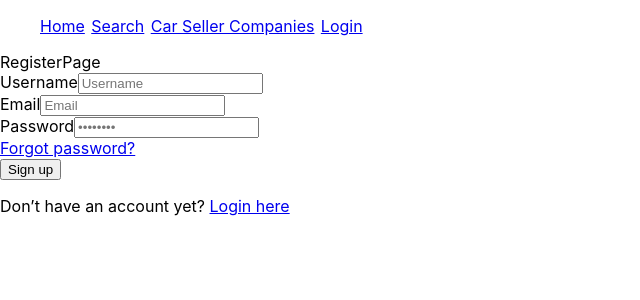
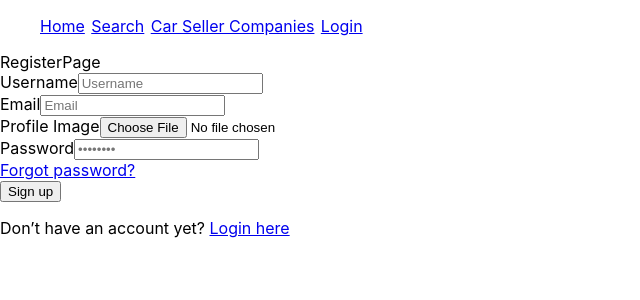
Before and after one commit to aleksandromilenkov/CarSellersClient, a React (Create React App) app: page /register in a window 1280 px wide. Shown: the top 300 px of the page, without its empty margins (0-640 px from the left). Built offline with nearby package versions, Linux system fonts and the light colour scheme.

Commit message:
update user picture and create user with picture

```diff
--- a/src/Components/Authentication/RegisterForm.tsx
+++ b/src/Components/Authentication/RegisterForm.tsx
@@ -11,12 +11,14 @@ type RegisterFormInputs = {
   username: string;
   password: string;
   email:string;
+  profileImage?: File | null;
 };
 
 const validation = Yup.object().shape({
     username: Yup.string().required("Username is required"),
     password: Yup.string().required("Password is required"),
     email: Yup.string().required("Email is required"),
+
   });
 const RegisterForm = (props: Props) => {
     const { registerUser, isLoading } = useRegister();
@@ -26,12 +28,16 @@ const RegisterForm = (props: Props) => {
       handleSubmit,
       formState: { errors },
     } = useForm<RegisterFormInputs>({ resolver: yupResolver(validation) });
-    const handleRegister = (form: RegisterFormInputs) => {
-      const userName = form.username;
-      const password = form.password;
-      const email = form.email;
-      console.log(userName, password, email);
-      registerUser({ userName, email, password });
+    const handleRegister = (formValues: RegisterFormInputs) => {
+      const formData = new FormData();
+      formData.append("username", formValues.username.toString());
+      formData.append("email", formValues.email.toString());
+      formData.append("password", formValues.password.toString());
+      if (formValues.profileImage instanceof FileList && formValues.profileImage.length > 0) {
+        const profileImageFile = formValues.profileImage[0]; // Get the first file from the FileList
+        formData.append("profileImage", profileImageFile); // Append the file
+      }
+      registerUser(formData);
       reset()
     };
   return (
@@ -63,13 +69,33 @@ const RegisterForm = (props: Props) => {
         Email
       </label>
       <input
-        type="text"
+        type="email"
         id="email"
         placeholder="Email"
         {...register("email")}
       />
       {errors?.email ? (
         <p className="text-white">{errors.email.message}</p>
+      ) : (
+        ""
+      )}
+    </div>
+    <div>
+      <label
+        htmlFor="profileImage"
+        className="block mb-2 text-sm font-medium text-gray-900 dark:text-white"
+      >
+        Profile Image
+      </label>
+      <input
+        type="file"
+        id="profileImage"
+        placeholder="profileImage"
+        accept="image/jpeg,image/png,image/jpg"
+        {...register("profileImage")}
+      />
+      {errors?.profileImage ? (
+        <p className="text-white">{errors.profileImage.message}</p>
       ) : (
         ""
       )}
--- a/src/Components/Authentication/useRegister.ts
+++ b/src/Components/Authentication/useRegister.ts
@@ -17,7 +17,7 @@ function useRegister() {
     },
     onError: (err) => {
       console.log("ERROR", err);
-      toast.error("Provided email or password are incorrect");
+      toast.error(err.toString());
     },
   });
 
--- a/src/Components/Authentication/userSlice.ts
+++ b/src/Components/Authentication/userSlice.ts
@@ -31,9 +31,10 @@ const userSlice = createSlice({
       state.email = null;
       state.profileImage = null;
     },
-    updateCurrentUser: (state, action: PayloadAction<{  username:string, email:string }>) => {
+    updateCurrentUser: (state, action: PayloadAction<{  username:string, email:string, profileImage:string | null }>) => {
         state.username = action.payload.username;
         state.email = action.payload.email;
+        state.profileImage = action.payload.profileImage;
       },
   },
 });
--- a/src/Components/Profile/UpdateProfileForm.tsx
+++ b/src/Components/Profile/UpdateProfileForm.tsx
@@ -9,6 +9,7 @@ type Props = {};
 interface ProfileFormInputs {
   username: string;
   email: string;
+  profileImage: File | null;
   currentPassword: string;
   newPassword: string;
 }
@@ -21,7 +22,18 @@ const UpdateProfileForm: React.FC<Props> = (props: Props) => {
   const submitHandler: SubmitHandler<ProfileFormInputs> = async (formValues) => {
     const { username, email, currentPassword, newPassword } = formValues;
     try {
-      const updatedUser = await updateUser({ username, email, currentPassword, newPassword });
+      const formData = new FormData();
+      if(formValues?.username) formData.append("username", formValues.username.toString());
+      if(formValues?.email) formData.append("email", formValues.email.toString());
+      if(formValues?.currentPassword && formValues?.newPassword) {
+        formData.append("currentPassword", formValues.currentPassword.toString());
+        formData.append("newPassword", formValues.newPassword.toString());
+      }
+      if (formValues.profileImage instanceof FileList && formValues.profileImage.length > 0) {
+        const profileImageFile = formValues.profileImage[0]; // Get the first file from the FileList
+        formData.append("profileImage", profileImageFile); // Append the file
+      }
+      const updatedUser = await updateUser(formData);
       reset();
     } catch (error) {
       console.error("Update failed:", error);
@@ -55,6 +67,16 @@ const UpdateProfileForm: React.FC<Props> = (props: Props) => {
           {errors.email && <p>{errors.email.message}</p>}
         </div>
         <div className="formField">
+          <label htmlFor="profileImage">New Profile Picture</label>
+          <input
+            type="file"
+            id="profileImage"
+            placeholder="profileImage"
+            {...register("profileImage")}
+          />
+          {errors.email && <p>{errors.email.message}</p>}
+        </div>
+        <div className="formField">
           <label htmlFor="currentPassword">Current Password</label>
           <input
             type="password"
--- a/src/Components/Profile/useUpdateProfile.ts
+++ b/src/Components/Profile/useUpdateProfile.ts
@@ -14,6 +14,7 @@ function useUpdateProfile() {
       dispatch(updateCurrentUser({
         username: data.username,
         email: data.email,
+        profileImage: data?.profileImage,
       }));
     },
     onError: (error) => {
--- a/src/Services/apiAuth.ts
+++ b/src/Services/apiAuth.ts
@@ -51,6 +51,7 @@ interface UpdateUserInfo {
 interface UpdateUserResponse{
   username: string;
   email: string;
+  profileImage: string|null;
 }
 export async function getCurrentUser() {
   const user = localStorage.getItem("userCarSellers");
@@ -76,31 +77,27 @@ export async function loginAPI({
     );
     return response.data;
   } catch (error: any) {
-    // Handle error appropriately
     throw new Error(error.response?.data.message || error.message);
   }
 }
 
-export async function registerAPI({userName, email, password}: RegisterCredentials) : Promise<RegisterResponse> {
+export async function registerAPI(registerInputs: FormData) : Promise<RegisterResponse> {
   try{
     const response: AxiosResponse<RegisterResponse> = await axios.post(
       api + "account/register",
-      {
-        userName,
-        email,
-        password,
-      }
+registerInputs
     );
     return response.data;
   }catch(error:any){
       // Handle error appropriately
-      throw new Error(error.response?.data.message || error.message);
+      console.log(error)
+        throw new Error(error.response?.data[0].description || error.response?.data.message || error.message);
   }
 }
 
-export async function updateUserAPI({username,email, currentPassword, newPassword}: UpdateUserInfo) : Promise<UpdateUserResponse> {
+export async function updateUserAPI(userInputs:FormData) : Promise<UpdateUserResponse> {
   try{
-    const response = await apiClient.patch('account/update', {username, email, currentPassword, newPassword});
+    const response = await apiClient.patch('account/update', userInputs);
 
     console.log('User updated successfully:', response.data);
     return response?.data;
--- a/src/Utils/Helpers/Types.ts
+++ b/src/Utils/Helpers/Types.ts
@@ -36,7 +36,7 @@ export type CreateCarInputs = {
   year: number;
   kilometers: number;
   price: number;
-  carImage?: File
+  carImage?: File | null;
   carColor?: CarColor | string;  // Optional and can be enum or string
   carType?: CarType | string;    // Optional and can be enum or string
   carOwner?: CarOwner | string;  // Optional and can be enum or string
```
